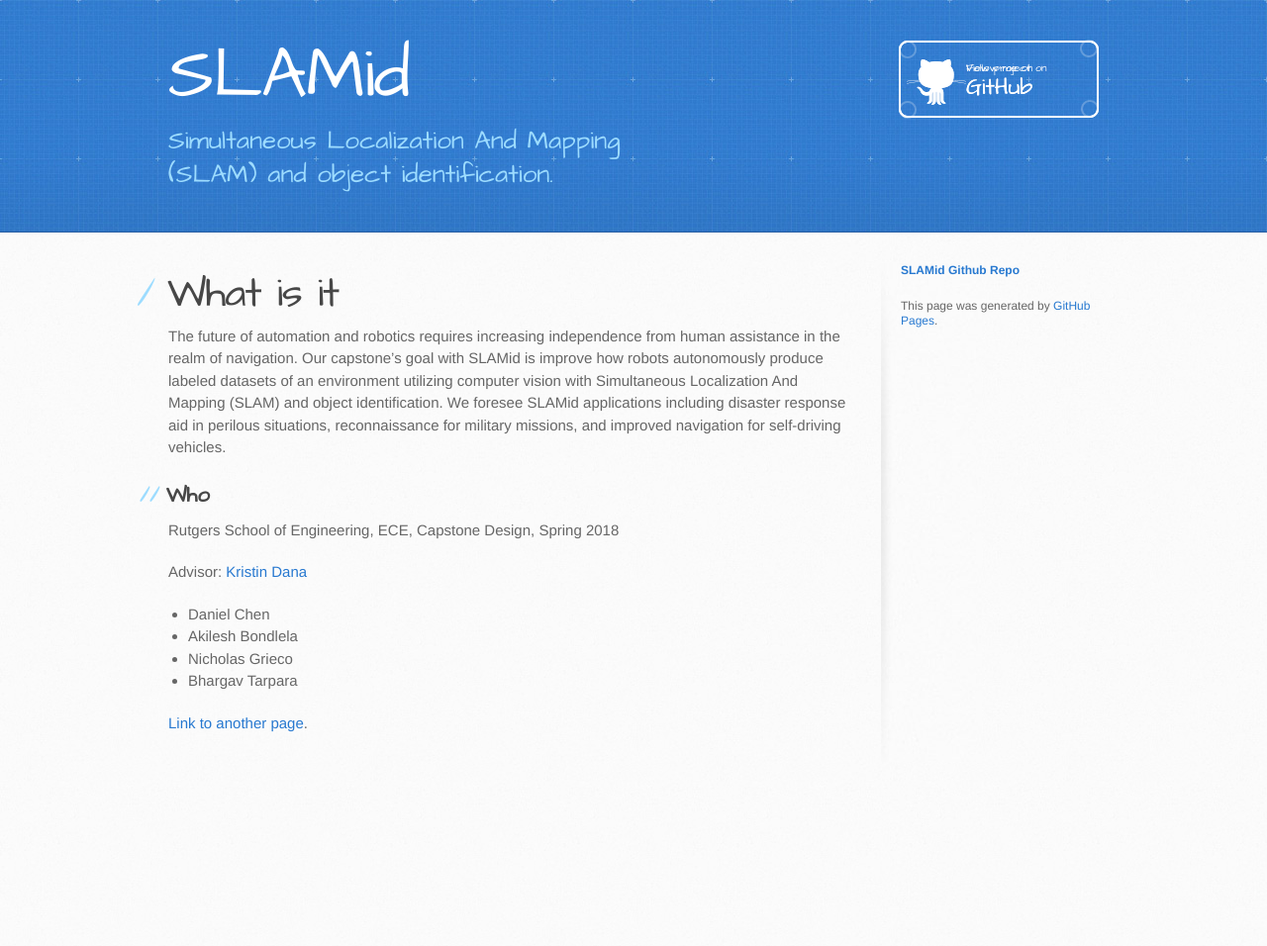
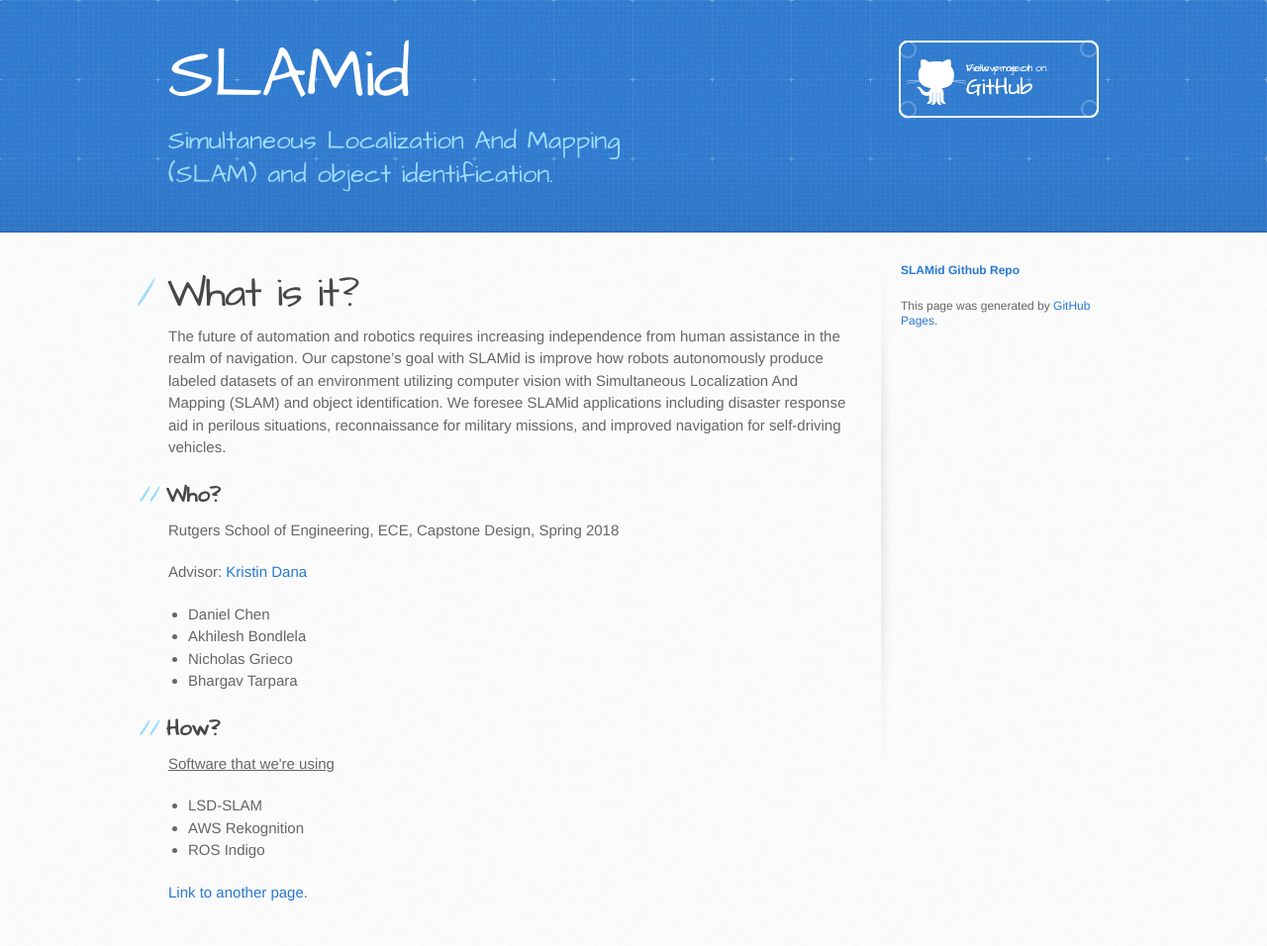
Before and after one commit to SLAMid/SLAMid.github.io, a Jekyll site: the page built from index.md, in a window 1280 px wide. Shown: the whole page at 99% size. Built offline with Jekyll 4.4.1, drawn with Linux system fonts in a browser that asks for light colours; our own code applies the rules of GitHub Pages for plain Markdown files; before the commit the page ends 900 px from its top, so only the background shows below that.

Commit message:
Updates to contents

```diff
--- a/index.md
+++ b/index.md
@@ -2,20 +2,25 @@
 layout: default
 ---
 
-# What is it
+# What is it?
 The future of automation and robotics requires increasing independence from human assistance in the realm of navigation. Our capstone’s goal with SLAMid is improve how robots autonomously produce labeled datasets of an environment utilizing computer vision with Simultaneous Localization And Mapping (SLAM) and object identification. We foresee SLAMid applications including disaster response aid in perilous situations, reconnaissance for military missions, and improved navigation for self-driving vehicles.
 
-## Who
+## Who?
 Rutgers School of Engineering, ECE, Capstone Design, Spring 2018
 
 Advisor: [Kristin Dana](http://www.ece.rutgers.edu/~kdana/)
 
-*   Daniel Chen
-*   Akilesh Bondlela
-*   Nicholas Grieco
-*   Bhargav Tarpara
+- Daniel Chen
+- Akhilesh Bondlela
+- Nicholas Grieco
+- Bhargav Tarpara
 
 
+## How?
+<u>Software that we're using</u>
+- LSD-SLAM
+- AWS Rekognition
+- ROS Indigo
 
 
 [Link to another page](another-page).
```
